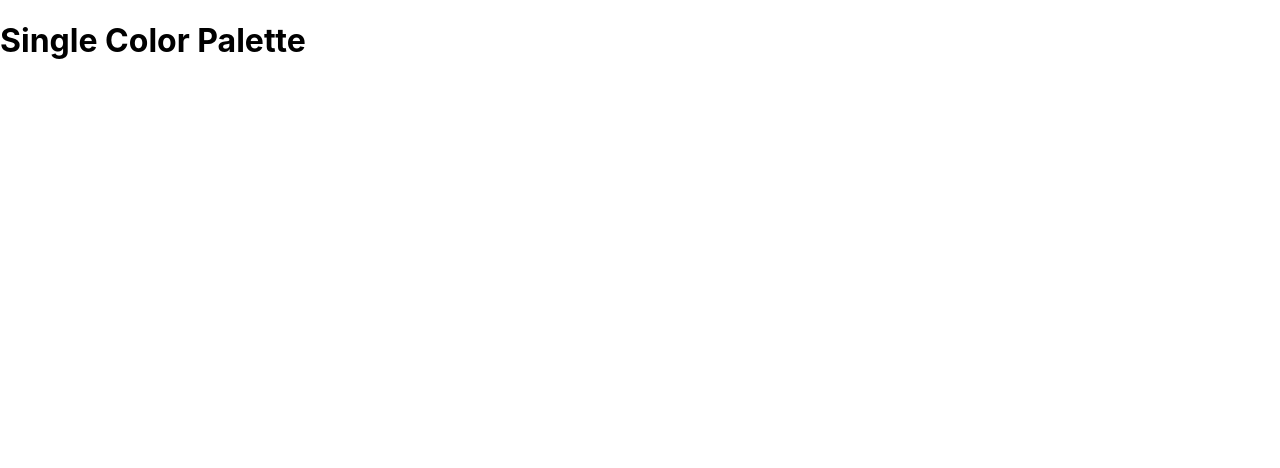
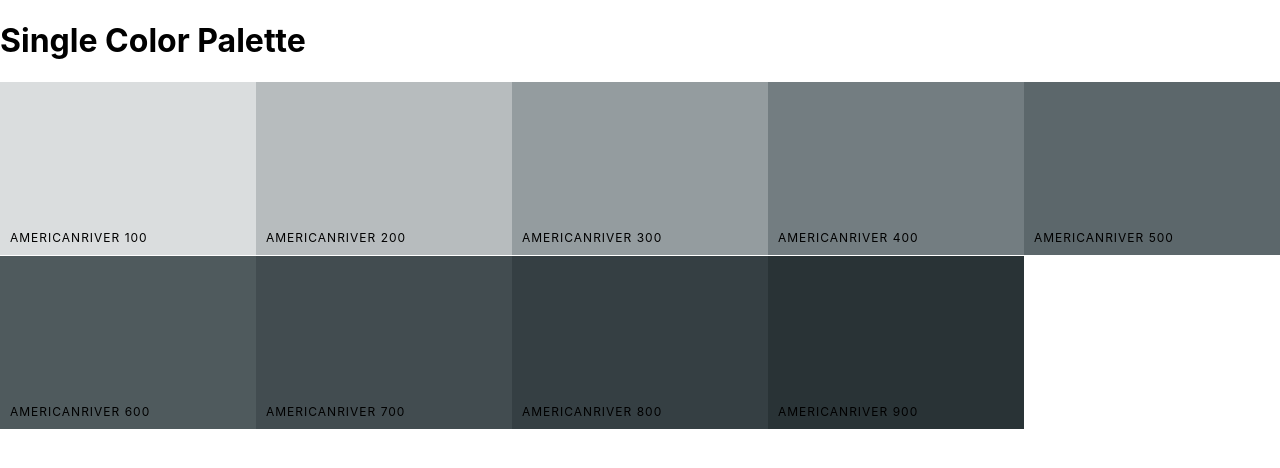
Before and after one commit to SaladinDacic/MassiveReact-Color-Project, a React (Create React App) app: page /palette/flat-ui-colors-american/americanriver in a window 1280 px wide. Shown: the top 468 px of the page. Built offline with nearby package versions, Linux system fonts and the light colour scheme.

Commit message:
Display colors in SingleColorPalette

```diff
--- a/src/App.js
+++ b/src/App.js
@@ -30,11 +30,17 @@
 						<Palette palette={generatePalette(this.findPalette(routeProps.match.params.id))} />
 					)}
 				/>
-				<Route exact path="/palette/:paletteId/:colorId" render={() =><SingleColorPalette/>} />
+				<Route
+					exact
+					path="/palette/:paletteId/:colorId"
+					render={(routeProps) => (
+						<SingleColorPalette
+							colorId={routeProps.match.params.colorId}
+							palette={generatePalette(this.findPalette(routeProps.match.params.paletteId))}
+						/>
+					)}
+				/>
 			</Switch>
-			/*    <div >
-        <Palette palette={generatePalette(seedColors[4])}/>
-      </div> */
 		);
 	}
 }
--- a/src/ColorBox.js
+++ b/src/ColorBox.js
@@ -17,7 +17,7 @@
         });
     }
     render() {
-        const {name,background, moreUrl} = this.props;
+        const {name,background, moreUrl, showLink} = this.props;
         const {copied} = this.state;
         return (
             <CopyToClipboard text={background} onCopy={this.changeCopyState}>
@@ -33,9 +33,10 @@
                         </div>
                         <button className="copy-button">Copy</button>
                     </div>
-                    <Link to={moreUrl} onClick={e=>e.stopPropagation()}>
+                    {showLink && <Link to={moreUrl} onClick={e=>e.stopPropagation()}>
                         <span className="see-more">MORE!</span>
-                    </Link>
+                    </Link>}
+
                 </div>
             </CopyToClipboard>
         )
--- a/src/Palette.js
+++ b/src/Palette.js
@@ -30,6 +30,7 @@
 				name={color.name}
 				key={color.id}
 				moreUrl={`/palette/${id}/${color.id}`}
+				showLink={true}
 			/>
 		));
 		return (
--- a/src/SingleColorPalette.js
+++ b/src/SingleColorPalette.js
@@ -1,12 +1,31 @@
-import React, { Component } from 'react'
+import React, { Component } from 'react';
+import ColorBox from './ColorBox';
 
 class SingleColorPalette extends Component {
-    render() {
-        return (
-            <div>
-                <h1>Single Color Palette</h1>
-            </div>
-        )
-    }
+	constructor(props) {
+		super(props);
+		this._shades = this.gatherShades(this.props.palette, this.props.colorId);
+		// console.log(this._shades)
+		// this.gatherShades=this.gatherShades.bind(this);
+	}
+	gatherShades(palette, colorToFilterBy) {
+		let shades = [];
+		let allColors = palette.colors;
+		for (let key in allColors) {
+			shades = shades.concat(allColors[key].filter((color) => color.id === colorToFilterBy));
+		}
+		return shades.slice(1);
+	}
+	render() {
+		const colorBoxes = this._shades.map((color) => (
+			<ColorBox key={color.id} name={color.name} background={color.hex} showLink={false} />
+		));
+		return (
+			<div className="Palette">
+				<h1>Single Color Palette</h1>
+				<div className="Palette-colors">{colorBoxes}</div>
+			</div>
+		);
+	}
 }
-export default SingleColorPalette
+export default SingleColorPalette;
```
Also changed, not shown: 1 other file (tests, documents, lock files or other folders). Lines whose indentation alone changed are shown as unchanged.
